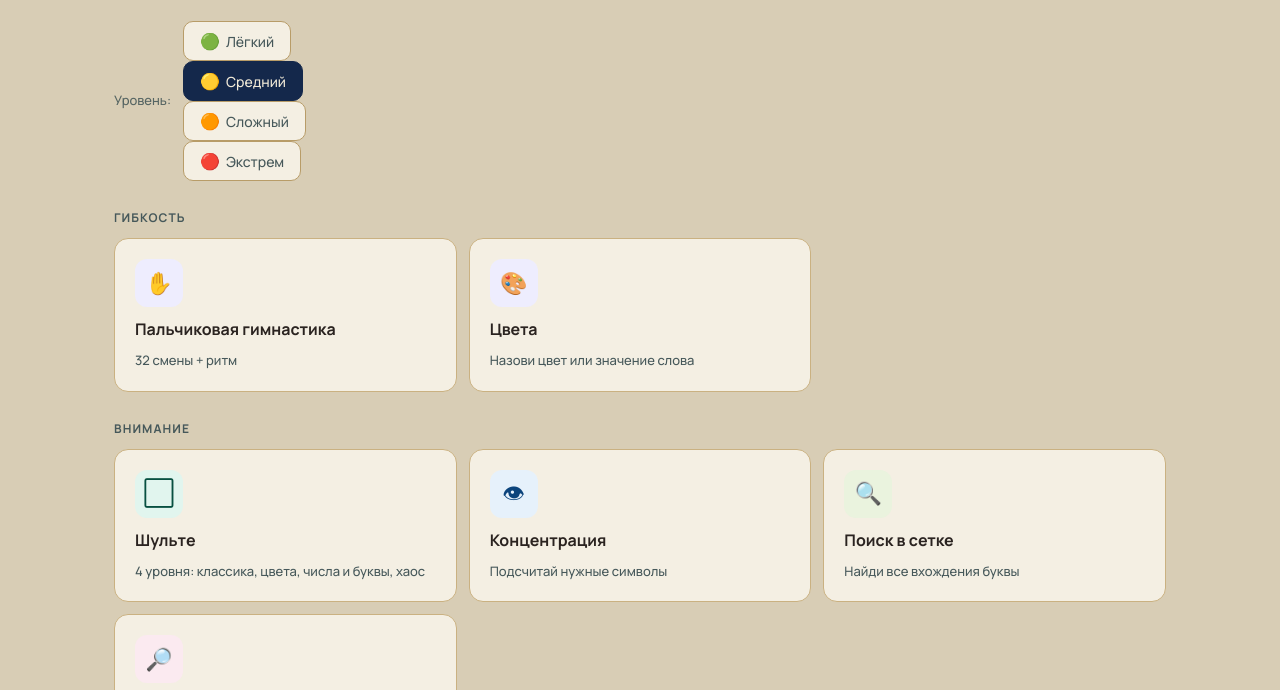
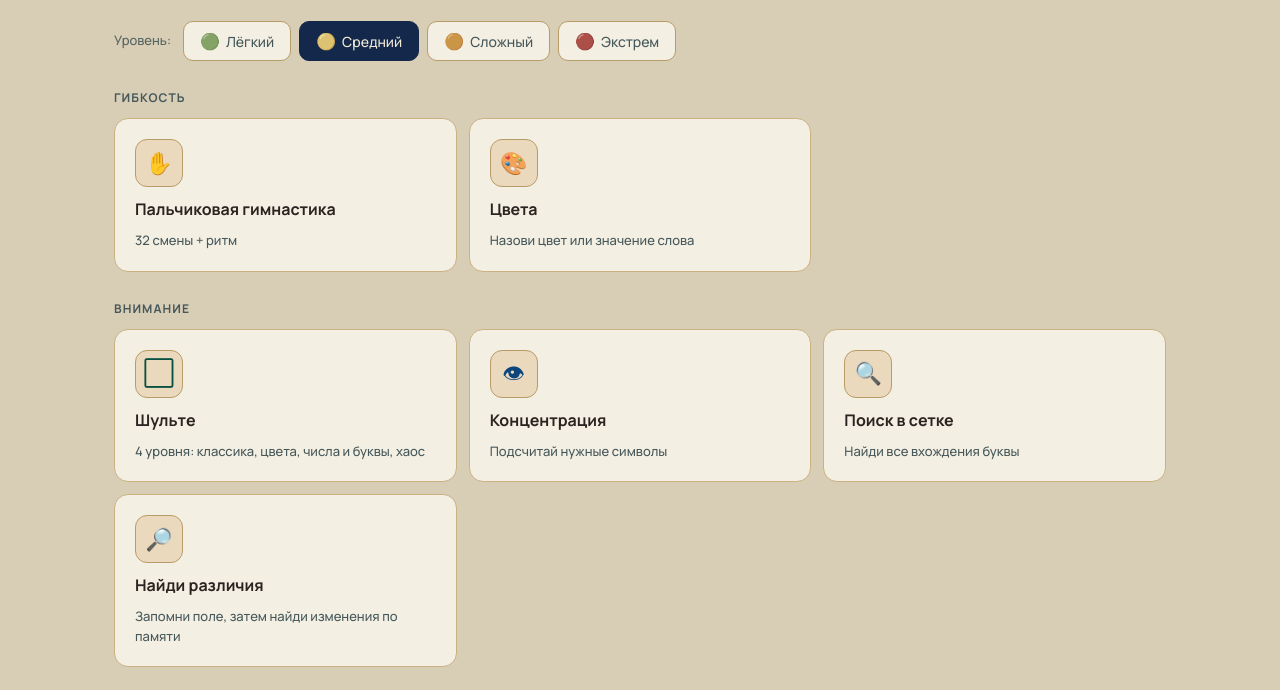
Before and after one commit to foreveryoungstudents/Attention-Trainer, a plain HTML site: page index.html in a window 1280 px wide. Shown: the part 102-792 px from the top of the page. Drawn offline with Linux system fonts and the light colour scheme.

Commit message:
Enhance button layout and card icon styles
Added styles for level buttons and card icons based on design specifications.

```diff
--- a/css/style.css
+++ b/css/style.css
@@ -237,3 +237,23 @@ button { font-family: inherit; }
   .card:hover .card-name { color: var(--hover-text); }
   .theme-btn:hover, .lvl-btn:not(.active):hover, .btn-sm:hover { color: var(--hover-text); }
 }
+
+/* ─── Правки по скриншоту ─── */
+
+/* Кнопки уровней — в ряд, с отступами */
+.level-bar > div,
+.level-bar .lvl-wrap { display: flex; flex-wrap: wrap; gap: 8px; align-items: center; }
+.lvl-btn { display: inline-flex; margin: 0 8px 8px 0; }
+.level-bar > div .lvl-btn,
+.level-bar .lvl-wrap .lvl-btn { margin: 0; }
+
+/* Цветные кружки уровней — приглушить */
+.lvl-emoji { filter: saturate(.55) brightness(.95); }
+
+/* Квадраты с эмодзи на карточках — в тон темы вместо светлых пастельных
+   (цвета задаются в разметке, поэтому !important) */
+.card-icon {
+  background: var(--surface2) !important;
+  border: 1px solid var(--border2);
+}
+.card-icon .emoji, .card-icon { filter: none; }
```
